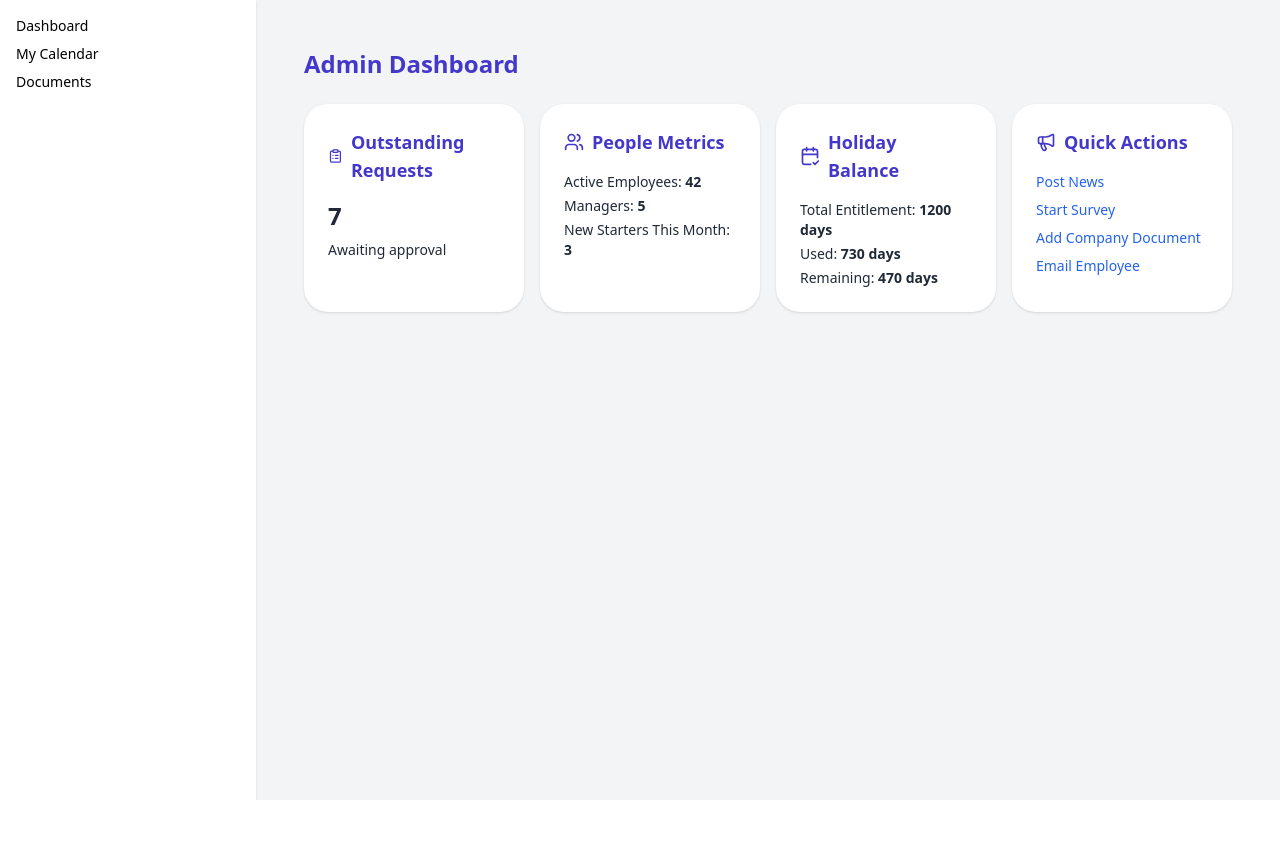
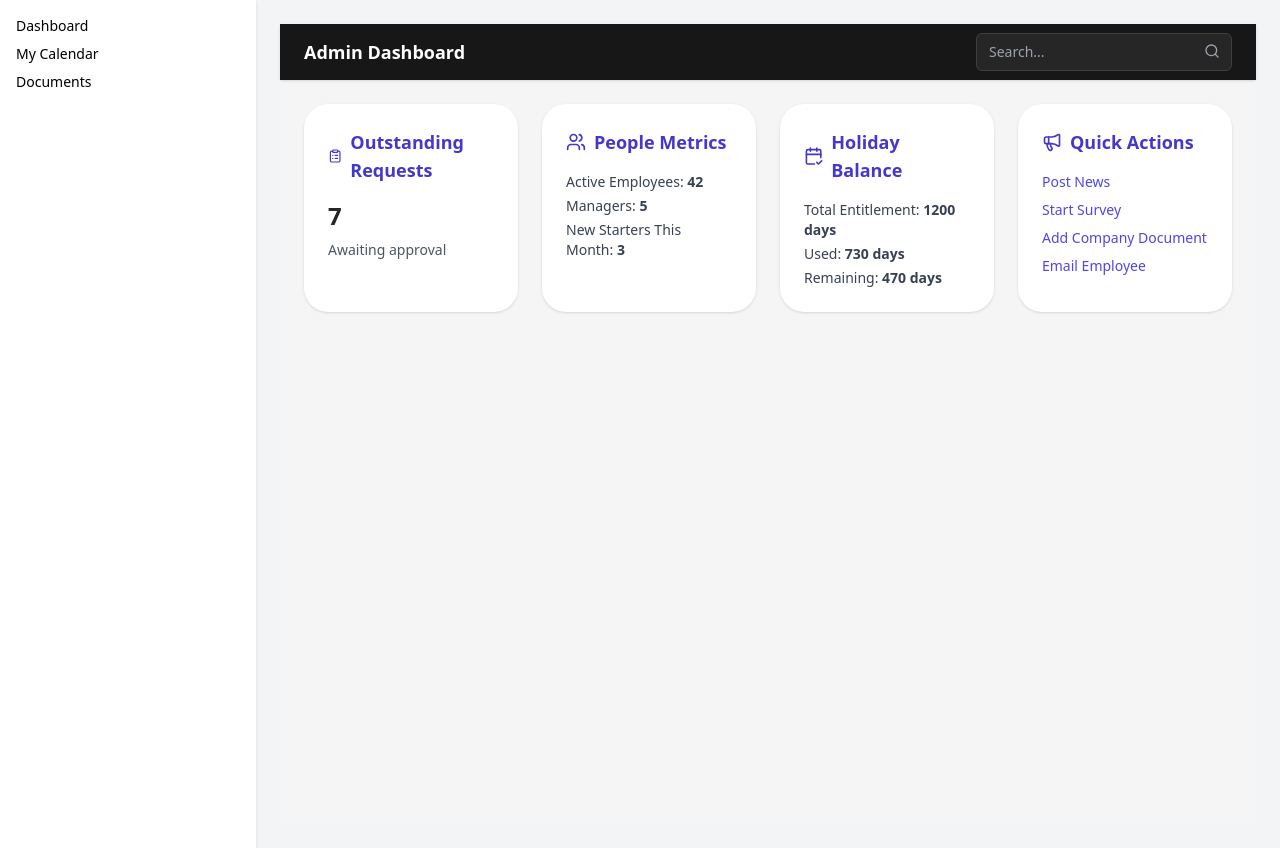
Before and after one commit to VacationReady/corenz-frontend, a Next.js app: page /dashboard/admin in a window 1280 px wide. Before the commit the page ends 800 px from the top, so only its background shows below. Built offline with nearby package versions, Linux system fonts and the light colour scheme; no server answers.

Commit message:
style: full-width dashboard layout with dark header and search

```diff
--- a/app/(withSidebar)/dashboard/admin/page.tsx
+++ b/app/(withSidebar)/dashboard/admin/page.tsx
@@ -1,30 +1,45 @@
 'use client';
 
-import { PageShell } from "@/components/ui/PageShell";
 import { DashboardWidget } from "@/components/ui/DashboardWidget";
 import Link from "next/link";
-
 import {
   ClipboardList,
   Users,
   CalendarCheck2,
   Megaphone,
+  Search,
 } from "lucide-react";
 
 export default function AdminDashboardPage() {
   return (
-    <PageShell title="Admin Dashboard">
-      <div className="grid grid-cols-1 md:grid-cols-2 xl:grid-cols-4 gap-4">
+    <div className="flex flex-col min-h-screen bg-neutral-100 text-neutral-800">
+
+      {/* Top Bar */}
+      <header className="w-full h-14 bg-neutral-900 text-white flex items-center justify-between px-6 shadow z-10">
+        <h1 className="text-lg font-semibold">Admin Dashboard</h1>
+        <div className="relative w-64">
+          <input
+            type="text"
+            placeholder="Search..."
+            className="w-full rounded-md border border-neutral-700 bg-neutral-800 px-3 py-2 text-sm text-white placeholder-gray-400 focus:outline-none focus:ring-2 focus:ring-indigo-500"
+          />
+          <Search className="absolute right-3 top-2.5 w-4 h-4 text-gray-400" />
+        </div>
+      </header>
+
+      {/* Dashboard Grid */}
+      <main className="flex-1 p-6">
+        <div className="grid grid-cols-1 sm:grid-cols-2 lg:grid-cols-3 xl:grid-cols-4 gap-6">
 
           {/* 1. Outstanding Requests */}
           <DashboardWidget title="Outstanding Requests" icon={ClipboardList}>
-          <p className="text-2xl font-semibold">7</p>
-          <p className="text-sm text-muted-foreground">Awaiting approval</p>
+            <p className="text-2xl font-semibold text-neutral-800">7</p>
+            <p className="text-sm text-gray-600">Awaiting approval</p>
           </DashboardWidget>
 
           {/* 2. People Metrics */}
           <DashboardWidget title="People Metrics" icon={Users}>
-          <ul className="space-y-1 text-sm">
+            <ul className="space-y-1 text-sm text-gray-700">
               <li>Active Employees: <strong>42</strong></li>
               <li>Managers: <strong>5</strong></li>
               <li>New Starters This Month: <strong>3</strong></li>
@@ -33,7 +48,7 @@ export default function AdminDashboardPage() {
 
           {/* 3. Holiday Balance */}
           <DashboardWidget title="Holiday Balance" icon={CalendarCheck2}>
-          <ul className="space-y-1 text-sm">
+            <ul className="space-y-1 text-sm text-gray-700">
               <li>Total Entitlement: <strong>1200 days</strong></li>
               <li>Used: <strong>730 days</strong></li>
               <li>Remaining: <strong>470 days</strong></li>
@@ -42,23 +57,16 @@ export default function AdminDashboardPage() {
 
           {/* 4. Quick Actions */}
           <DashboardWidget title="Quick Actions" icon={Megaphone}>
-          <ul className="space-y-2 text-sm">
-            <li>
-              <Link href="#" className="text-blue-600 hover:underline">Post News</Link>
-            </li>
-            <li>
-              <Link href="#" className="text-blue-600 hover:underline">Start Survey</Link>
-            </li>
-            <li>
-              <Link href="#" className="text-blue-600 hover:underline">Add Company Document</Link>
-            </li>
-            <li>
-              <Link href="#" className="text-blue-600 hover:underline">Email Employee</Link>
-            </li>
+            <ul className="space-y-2 text-sm text-gray-700">
+              <li><Link href="#" className="text-indigo-600 hover:underline">Post News</Link></li>
+              <li><Link href="#" className="text-indigo-600 hover:underline">Start Survey</Link></li>
+              <li><Link href="#" className="text-indigo-600 hover:underline">Add Company Document</Link></li>
+              <li><Link href="#" className="text-indigo-600 hover:underline">Email Employee</Link></li>
             </ul>
           </DashboardWidget>
 
         </div>
-    </PageShell>
+      </main>
+    </div>
   );
 }
--- /dev/null
+++ b/components/leave/LeaveForm.tsx
@@ -0,0 +1,90 @@
+"use client";
+
+import { useState } from "react";
+import Input from "@/components/ui/Input";
+import Button from "@/components/ui/Button";
+import Card from "@/components/ui/Card";
+import SectionHeading from "@/components/ui/SectionHeading";
+
+interface LeaveFormProps {
+  onSuccess?: () => void;
+}
+
+export default function LeaveForm({ onSuccess }: LeaveFormProps) {
+  const [type, setType] = useState("ANNUAL");
+  const [startDate, setStartDate] = useState("");
+  const [endDate, setEndDate] = useState("");
+  const [loading, setLoading] = useState(false);
+  const [error, setError] = useState("");
+
+  const handleSubmit = async (e: React.FormEvent) => {
+    e.preventDefault();
+    setLoading(true);
+    setError("");
+
+    try {
+      const res = await fetch("/api/leave-request", {
+        method: "POST",
+        headers: { "Content-Type": "application/json" },
+        body: JSON.stringify({ type, startDate, endDate }),
+      });
+
+      if (!res.ok) throw new Error("Request failed");
+
+      setType("ANNUAL");
+      setStartDate("");
+      setEndDate("");
+      onSuccess?.(); // trigger reload in parent
+    } catch {
+      setError("Failed to submit leave request.");
+    } finally {
+      setLoading(false);
+    }
+  };
+
+  return (
+    <Card title="Request Leave">
+      <form onSubmit={handleSubmit} className="space-y-4">
+        <div>
+          <label className="block text-sm font-medium mb-1">Leave Type</label>
+          <select
+            value={type}
+            onChange={(e) => setType(e.target.value)}
+            className="block w-full border border-gray-300 rounded-md px-4 py-2 text-sm shadow-sm focus:outline-none focus:ring-2 focus:ring-indigo-500"
+          >
+            <option value="ANNUAL">Annual</option>
+            <option value="SICK">Sick</option>
+            <option value="UNPAID">Unpaid</option>
+            <option value="OTHER">Other</option>
+          </select>
+        </div>
+
+        <div>
+          <label className="block text-sm font-medium mb-1">Start Date</label>
+          <Input
+            type="date"
+            value={startDate}
+            onChange={(e) => setStartDate(e.target.value)}
+            required
+          />
+        </div>
+
+        <div>
+          <label className="block text-sm font-medium mb-1">End Date</label>
+          <Input
+            type="date"
+            value={endDate}
+            onChange={(e) => setEndDate(e.target.value)}
+            required
+          />
+        </div>
+
+        {error && <p className="text-sm text-red-600">{error}</p>}
+
+        <Button type="submit" disabled={loading}>
+          {loading ? "Submitting..." : "Submit Request"}
+        </Button>
+      </form>
+    </Card>
+  );
+}
--- /dev/null
+++ b/components/leave/LeaveHistory.tsx
@@ -0,0 +1,81 @@
+"use client";
+
+import { useEffect, useState } from "react";
+import SectionHeading from "@/components/ui/SectionHeading";
+
+interface LeaveRequest {
+  id: string;
+  type: string;
+  startDate: string;
+  endDate: string;
+  status: string;
+}
+
+export default function LeaveHistory() {
+  const [requests, setRequests] = useState<LeaveRequest[]>([]);
+  const [error, setError] = useState("");
+
+  const fetchRequests = () => {
+    fetch("/api/leave-request")
+      .then((res) => {
+        if (!res.ok) throw new Error("Failed to load leave requests");
+        return res.json();
+      })
+      .then((data) => setRequests(data))
+      .catch(() => setError("Failed to load leave requests"));
+  };
+
+  useEffect(() => {
+    fetchRequests();
+  }, []);
+
+  return (
+    <div className="space-y-8">
+      <div>
+        <SectionHeading>Your Leave History</SectionHeading>
+        {error ? (
+          <p className="text-red-600">{error}</p>
+        ) : requests.length === 0 ? (
+          <p className="italic text-gray-500">No leave requests found.</p>
+        ) : (
+          <table className="min-w-full border border-gray-300 rounded shadow-sm">
+            <thead className="bg-gray-100">
+              <tr>
+                <th className="p-2 border text-left">Type</th>
+                <th className="p-2 border text-left">Start Date</th>
+                <th className="p-2 border text-left">End Date</th>
+                <th className="p-2 border text-left">Status</th>
+              </tr>
+            </thead>
+            <tbody>
+              {requests.map((req) => (
+                <tr key={req.id} className="text-left">
+                  <td className="p-2 border">{req.type}</td>
+                  <td className="p-2 border">
+                    {new Date(req.startDate).toLocaleDateString()}
+                  </td>
+                  <td className="p-2 border">
+                    {new Date(req.endDate).toLocaleDateString()}
+                  </td>
+                  <td className="p-2 border">
+                    <span
+                      className={`px-2 py-1 rounded text-white text-sm ${
+                        req.status === "APPROVED"
+                          ? "bg-green-600"
+                          : req.status === "DECLINED"
+                          ? "bg-red-500"
+                          : "bg-yellow-500"
+                      }`}
+                    >
+                      {req.status}
+                    </span>
+                  </td>
+                </tr>
+              ))}
+            </tbody>
+          </table>
+        )}
+      </div>
+    </div>
+  );
+}
```
Lines whose indentation alone changed are shown as unchanged.
